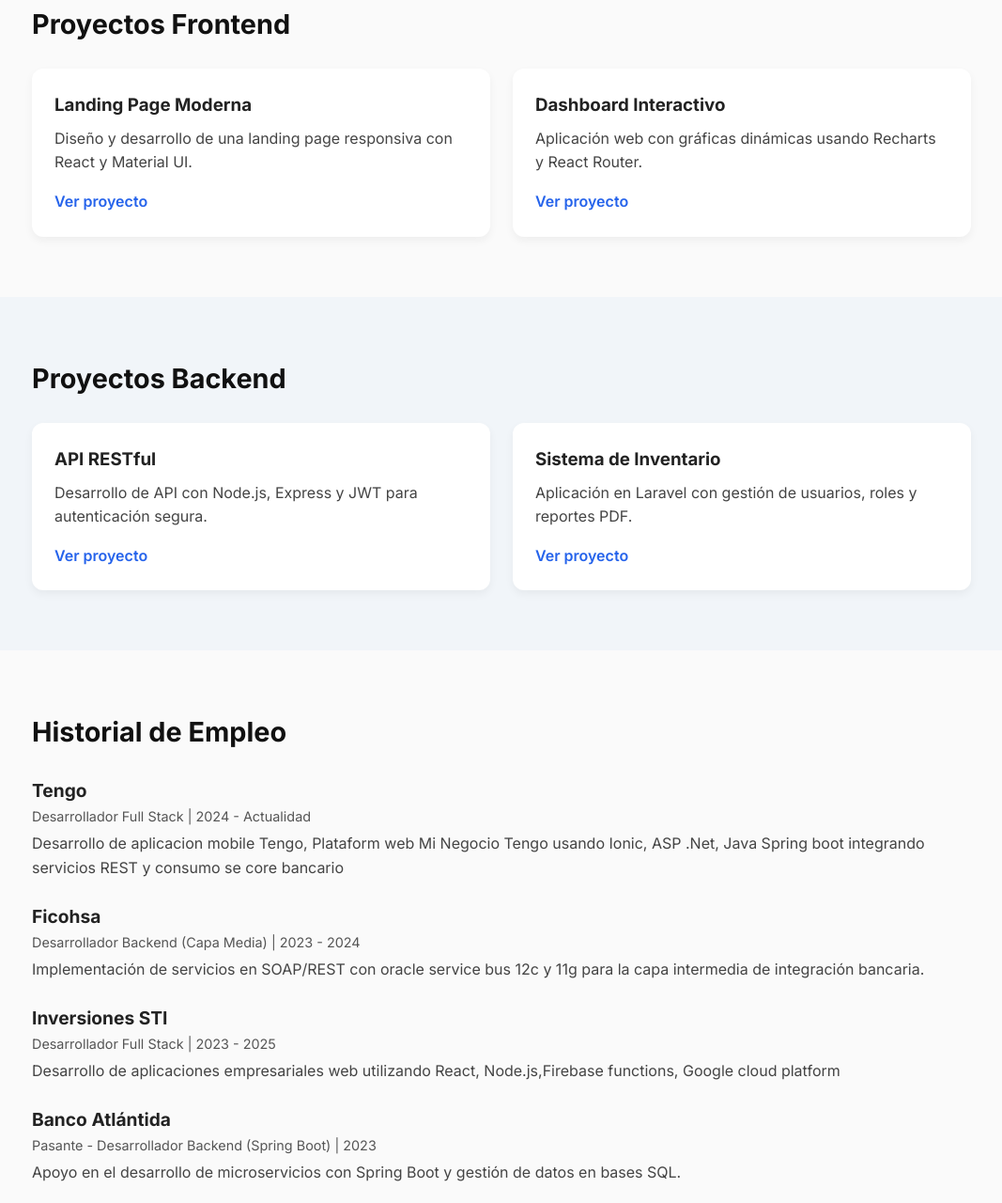
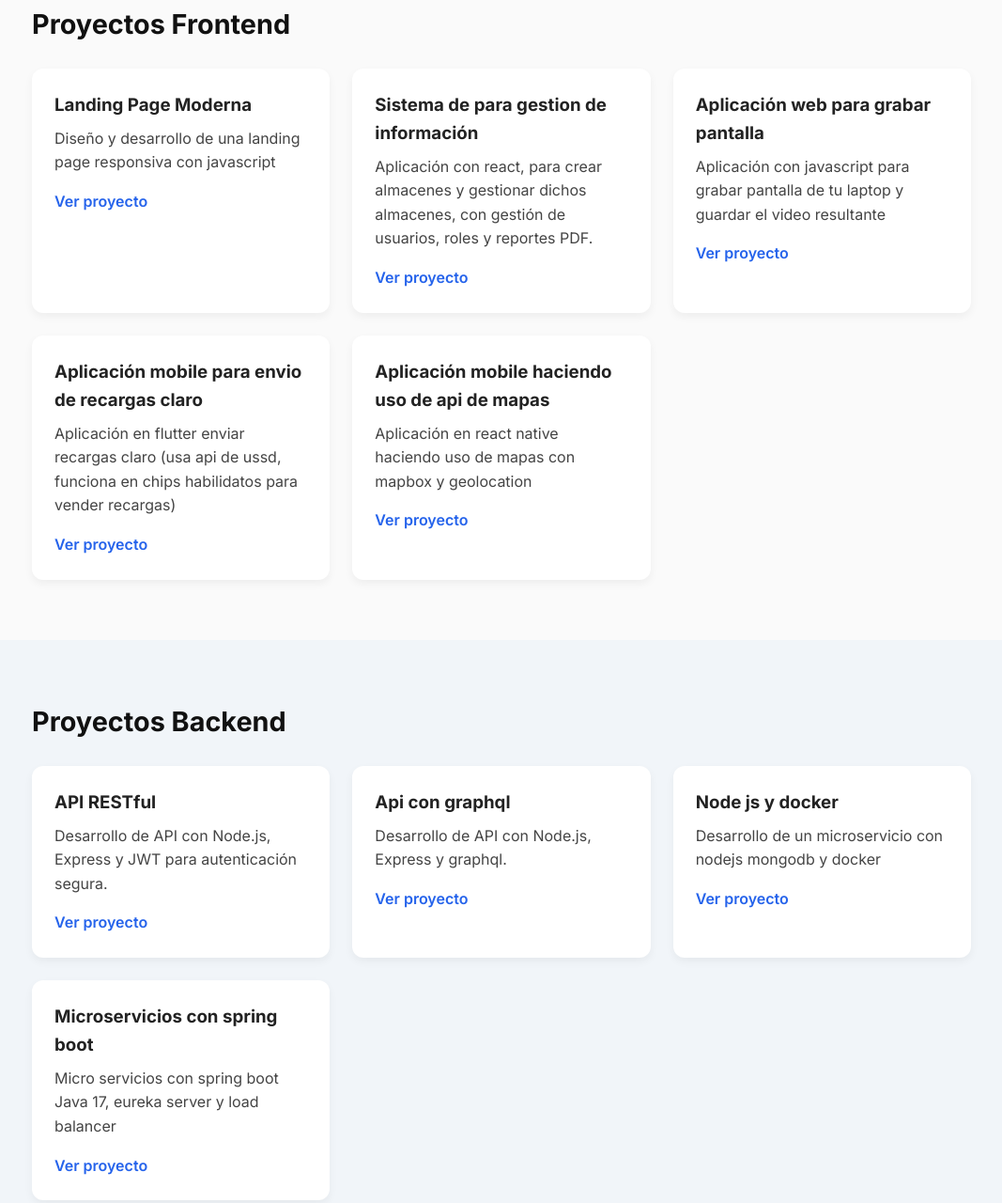
Before and after one commit to robert-virtual/porfolio-roberto-castillo, a plain HTML site: page index.html in a window 1280 px wide. Shown: the part 521-1801 px from the top of the page at 94% size, without its empty margins (106-1173 px from the left). Drawn offline with Linux system fonts and the light colour scheme.

Commit message:
proyectos

```diff
--- a/index.html
+++ b/index.html
@@ -40,14 +40,30 @@
       <div class="projects">
         <div class="project-card">
           <h3>Landing Page Moderna</h3>
-          <p>Diseño y desarrollo de una landing page responsiva con React y Material UI.</p>
-          <a href="#" target="_blank">Ver proyecto</a>
+          <p>Diseño y desarrollo de una landing page responsiva con javascript</p>
+          <a href="https://robert-virtual.github.io/proyecto-redesign" target="_blank">Ver proyecto</a>
         </div>
         <div class="project-card">
-          <h3>Dashboard Interactivo</h3>
-          <p>Aplicación web con gráficas dinámicas usando Recharts y React Router.</p>
-          <a href="#" target="_blank">Ver proyecto</a>
+          <h3>Sistema de para gestion de información</h3>
+          <p>Aplicación con react, para crear almacenes y gestionar dichos almacenes, con gestión de usuarios, roles y reportes PDF.</p>
+          <a href="https://robert-virtual.github.io/forms/" target="_blank">Ver proyecto</a>
         </div>
+        <div class="project-card">
+          <h3>Aplicación web para grabar pantalla</h3>
+          <p>Aplicación con javascript para grabar pantalla de tu laptop y guardar el video resultante</p>
+          <a href="https://robert-virtual.github.io/screen-recorder/" target="_blank">Ver proyecto</a>
+        </div>
+        <div class="project-card">
+          <h3>Aplicación mobile para envio de recargas claro</h3>
+          <p>Aplicación en flutter enviar recargas claro (usa api de ussd, funciona en chips habilidatos para vender recargas)</p>
+          <a href="https://github.com/robert-virtual/recargas_claro_app" target="_blank">Ver proyecto</a>
+        </div>
+        <div class="project-card">
+          <h3>Aplicación mobile haciendo uso de api de mapas</h3>
+          <p>Aplicación en react native haciendo uso de mapas con mapbox y geolocation</p>
+          <a href="https://github.com/robert-virtual/maps-app-react-native" target="_blank">Ver proyecto</a>
+        </div>
+
       </div>
     </div>
   </section>
@@ -59,13 +75,26 @@
         <div class="project-card">
           <h3>API RESTful</h3>
           <p>Desarrollo de API con Node.js, Express y JWT para autenticación segura.</p>
-          <a href="#" target="_blank">Ver proyecto</a>
+          <a href="https://github.com/robert-virtual/react-native-jwt-backend" target="_blank">Ver proyecto</a>
         </div>
         <div class="project-card">
-          <h3>Sistema de Inventario</h3>
-          <p>Aplicación en Laravel con gestión de usuarios, roles y reportes PDF.</p>
-          <a href="#" target="_blank">Ver proyecto</a>
+          <h3>Api con graphql</h3>
+          <p>Desarrollo de API con Node.js, Express y graphql.</p>
+          <a href="https://github.com/robert-virtual/graphql-backend" target="_blank">Ver proyecto</a>
         </div>
+
+        <div class="project-card">
+          <h3>Node js y docker</h3>
+          <p>Desarrollo de un microservicio con nodejs mongodb y docker</p>
+          <a href="https://github.com/robert-virtual/docker-mongo-express" target="_blank">Ver proyecto</a>
+        </div>
+
+        <div class="project-card">
+          <h3>Microservicios con spring boot</h3>
+          <p>Micro servicios con spring boot Java 17, eureka server y load balancer</p>
+          <a href="https://github.com/robert-virtual/microservices-springboot" target="_blank">Ver proyecto</a>
+        </div>
+
       </div>
     </div>
   </section>
```
